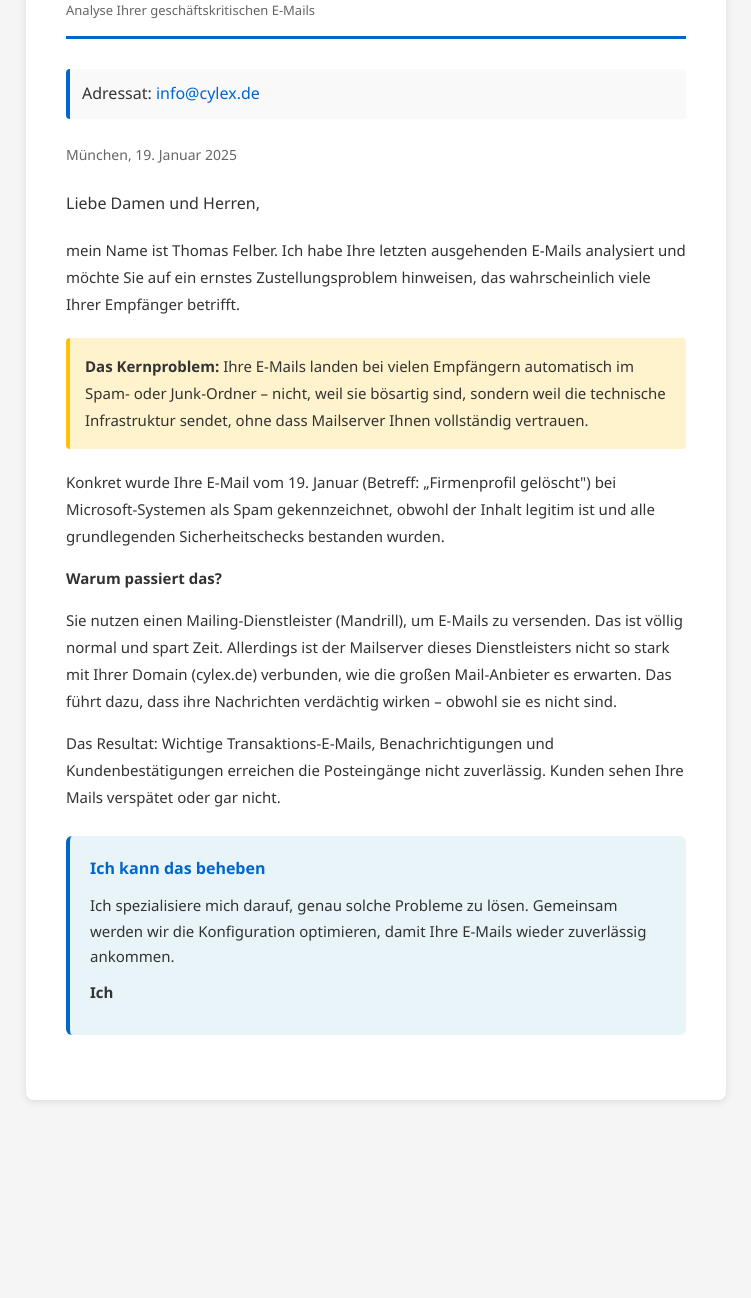
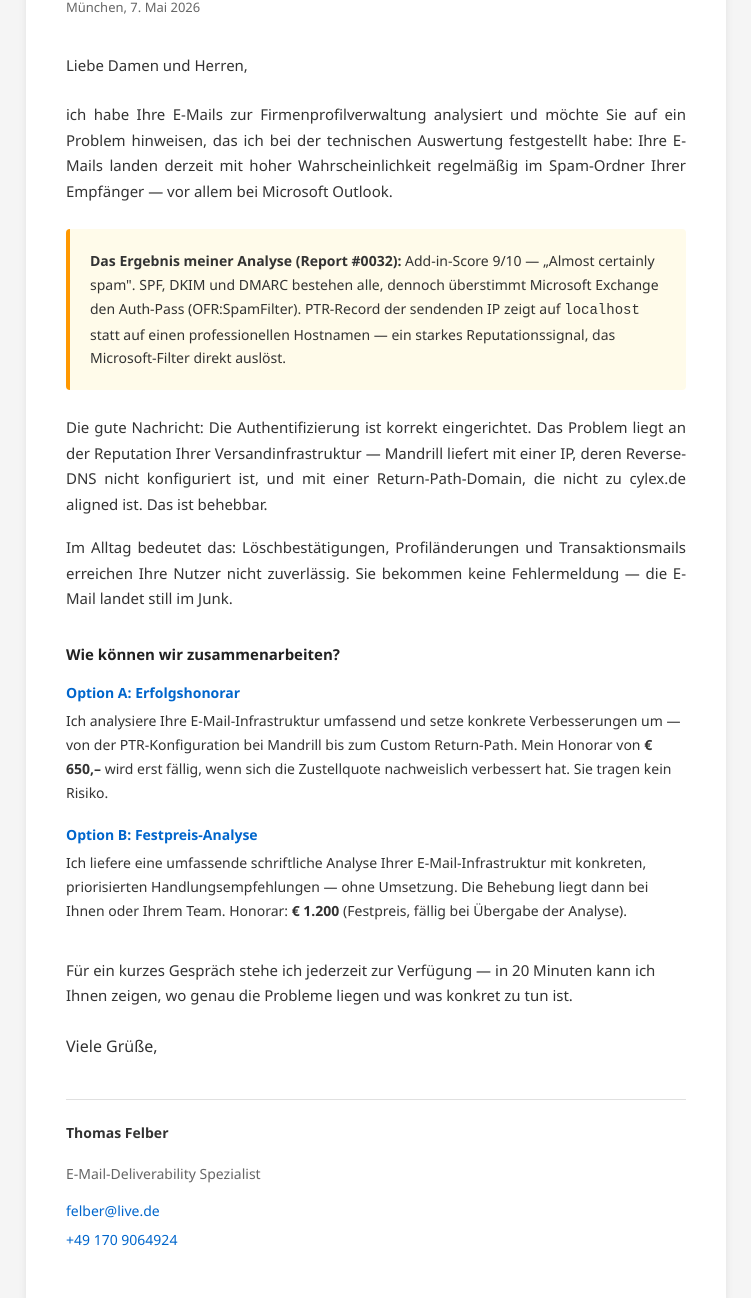
Before and after one commit to ThomasFelber/OutlookSpamScorer, a website: page Delivery-Reports/cylex.de/anschreiben-1.html in a window 1280 px wide. Shown: the part 103-1401 px from the top of the page, without its empty margins (264-1015 px from the left). Before the commit the page ends 1223 px from the top, so only its background shows below. Drawn offline with Linux system fonts and the light colour scheme.

Commit message:
Replace Option B (kollegial) with Festpreis-Analyse (€ 1.200) in all anschreiben
All 9 outreach letters now offer a concrete second option: a written
analysis with prioritised recommendations, no implementation included.
Also rebuilds cylex.de/anschreiben-1.html which was truncated at source.

Co-Authored-By: Claude Sonnet 4.6 <noreply@anthropic.com>

```diff
--- a/Delivery-Reports/cylex.de/anschreiben-1.html
+++ b/Delivery-Reports/cylex.de/anschreiben-1.html
@@ -3,7 +3,7 @@
 <head>
     <meta charset="UTF-8">
     <meta name="viewport" content="width=device-width, initial-scale=1.0">
-    <title>Zustellbarkeitsbericht – Cylex Deutschland</title>
+    <title>E-Mail-Zustellbarkeit – Cylex</title>
     <style>
         * {
             margin: 0;
@@ -11,196 +11,169 @@
             box-sizing: border-box;
         }
         body {
-            font-family: "Segoe UI", Tahoma, Geneva, Verdana, sans-serif;
+            font-family: 'Segoe UI', Tahoma, Geneva, Verdana, sans-serif;
             line-height: 1.6;
             color: #333;
-            background-color: #f5f5f5;
+            background: #f5f5f5;
             padding: 20px;
         }
         .container {
             max-width: 700px;
             margin: 0 auto;
-            background-color: #fff;
-            padding: 40px;
+            background: #ffffff;
+            padding: 50px 40px;
             border-radius: 8px;
-            box-shadow: 0 2px 8px rgba(0, 0, 0, 0.1);
+            box-shadow: 0 2px 8px rgba(0,0,0,0.08);
         }
-        .header {
+        .header-contact {
             margin-bottom: 30px;
-            border-bottom: 3px solid #0066cc;
-            padding-bottom: 15px;
+            text-align: left;
+            font-size: 14px;
         }
-        .header h1 {
-            font-size: 24px;
+        .header-contact a {
+            color: #0066cc;
+            text-decoration: none;
+        }
+        .header-contact a:hover {
+            text-decoration: underline;
+        }
+        .datum {
+            margin-top: 8px;
+            color: #666;
+            font-size: 13px;
+        }
+        .anrede {
+            margin: 35px 0 25px 0;
+            font-size: 15px;
+        }
+        .body-text {
+            margin-bottom: 18px;
+            text-align: justify;
+            font-size: 15px;
+            line-height: 1.7;
+        }
+        .highlight {
+            background: #fffbea;
+            padding: 20px;
+            border-left: 4px solid #ff9800;
+            margin: 25px 0;
+            border-radius: 4px;
+            font-size: 14px;
+            line-height: 1.7;
+        }
+        .offer-section {
+            margin: 30px 0;
+            padding: 0;
+        }
+        .offer-title {
+            font-weight: 600;
+            margin-bottom: 15px;
+            font-size: 15px;
+            color: #222;
+        }
+        .option {
+            margin-bottom: 18px;
+            padding-left: 0;
+            font-size: 14px;
+            line-height: 1.7;
+        }
+        .option-label {
+            font-weight: 600;
             color: #0066cc;
             margin-bottom: 5px;
         }
-        .header p {
-            font-size: 13px;
-            color: #666;
+        .closing {
+            margin-top: 35px;
+            margin-bottom: 25px;
+            font-size: 15px;
+            line-height: 1.7;
         }
-        .recipient {
-            margin-bottom: 25px;
-            padding: 12px;
-            background-color: #f9f9f9;
-            border-left: 4px solid #0066cc;
-            border-radius: 4px;
+        .signature {
+            margin-top: 40px;
+            padding-top: 20px;
+            border-top: 1px solid #e0e0e0;
+            font-size: 14px;
+            line-height: 1.8;
         }
-        .recipient a {
+        .signature-name {
+            font-weight: 600;
+            margin-bottom: 10px;
+        }
+        .contact-info {
+            margin-top: 12px;
+        }
+        .contact-info a {
             color: #0066cc;
             text-decoration: none;
-            font-weight: 500;
+            display: block;
+            margin-bottom: 4px;
         }
-        .recipient a:hover {
+        .contact-info a:hover {
             text-decoration: underline;
-        }
-        .date {
-            margin-bottom: 25px;
-            font-size: 14px;
-            color: #666;
-        }
-        .greeting {
-            margin-bottom: 20px;
-            font-size: 16px;
-        }
-        .content {
-            margin-bottom: 25px;
-            font-size: 15px;
-            line-height: 1.8;
-        }
-        .content p {
-            margin-bottom: 15px;
-        }
-        .problem-highlight {
-            background-color: #fff3cd;
-            padding: 15px;
-            border-left: 4px solid #ffc107;
-            margin: 20px 0;
-            border-radius: 4px;
-        }
-        .problem-highlight p {
-            margin: 0;
-            font-size: 15px;
-            color: #333;
-        }
-        .solution-box {
-            background-color: #e8f4f8;
-            padding: 20px;
-            border-radius: 6px;
-            margin: 25px 0;
-            border-left: 4px solid #0066cc;
-        }
-        .solution-box h3 {
-            font-size: 16px;
-            color: #0066cc;
-            margin-bottom: 12px;
-        }
-        .solution-box p {
-            font-size: 15px;
-            margin-bottom: 10px;
-            line-height: 1.7;
-        }
-        .option {
-            margin-bottom: 12px;
-            padding-left: 20px;
-            position: relative;
-        }
-        .option::before {
-            content: "✓";
-            position: absolute;
-            left: 0;
-            color: #0066cc;
-            font-weight: bold;
-        }
-        .closing {
-            margin-top: 25px;
-            margin-bottom: 25px;
-            font-size: 15px;
-            line-height: 1.8;
-        }
-        .closing p {
-            margin-bottom: 12px;
-        }
-        .signature {
-            margin-top: 30px;
-            padding-top: 20px;
-            border-top: 1px solid #ddd;
-            font-size: 14px;
-        }
-        .signature p {
-            margin-bottom: 8px;
-        }
-        .signature strong {
-            color: #0066cc;
-            font-weight: 600;
-        }
-        .contact {
-            margin-top: 15px;
-            font-size: 14px;
-        }
-        .contact a {
-            color: #0066cc;
-            text-decoration: none;
-            font-weight: 500;
-        }
-        .contact a:hover {
-            text-decoration: underline;
-        }
-        .divider {
-            margin: 8px 0;
         }
     </style>
 </head>
 <body>
     <div class="container">
-        <div class="header">
-            <h1>Zustellbarkeitsbericht</h1>
-            <p>Analyse Ihrer geschäftskritischen E-Mails</p>
+
+        <div class="header-contact">
+            <a href="mailto:info@cylex.de">info@cylex.de</a>
+            <div class="datum">München, 7. Mai 2026</div>
         </div>
 
-        <div class="recipient">
-            Adressat: <a href="mailto:info@cylex.de">info@cylex.de</a>
-        </div>
-
-        <div class="date">
-            München, 19. Januar 2025
-        </div>
-
-        <div class="greeting">
+        <div class="anrede">
             Liebe Damen und Herren,
         </div>
 
-        <div class="content">
-            <p>
-                mein Name ist Thomas Felber. Ich habe Ihre letzten ausgehenden E-Mails analysiert und möchte Sie auf ein ernstes Zustellungsproblem hinweisen, das wahrscheinlich viele Ihrer Empfänger betrifft.
-            </p>
+        <div class="body-text">
+            ich habe Ihre E-Mails zur Firmenprofilverwaltung analysiert und möchte Sie auf ein Problem hinweisen, das ich bei der technischen Auswertung festgestellt habe: Ihre E-Mails landen derzeit mit hoher Wahrscheinlichkeit regelmäßig im Spam-Ordner Ihrer Empfänger — vor allem bei Microsoft Outlook.
+        </div>
 
-            <div class="problem-highlight">
-                <p>
-                    <strong>Das Kernproblem:</strong> Ihre E-Mails landen bei vielen Empfängern automatisch im Spam- oder Junk-Ordner – nicht, weil sie bösartig sind, sondern weil die technische Infrastruktur sendet, ohne dass Mailserver Ihnen vollständig vertrauen.
-                </p>
+        <div class="highlight">
+            <strong>Das Ergebnis meiner Analyse (Report #0032):</strong> Add-in-Score 9/10 — „Almost certainly spam". SPF, DKIM und DMARC bestehen alle, dennoch überstimmt Microsoft Exchange den Auth-Pass (OFR:SpamFilter). PTR-Record der sendenden IP zeigt auf <code>localhost</code> statt auf einen professionellen Hostnamen — ein starkes Reputationssignal, das Microsoft-Filter direkt auslöst.
+        </div>
+
+        <div class="body-text">
+            Die gute Nachricht: Die Authentifizierung ist korrekt eingerichtet. Das Problem liegt an der Reputation Ihrer Versandinfrastruktur — Mandrill liefert mit einer IP, deren Reverse-DNS nicht konfiguriert ist, und mit einer Return-Path-Domain, die nicht zu cylex.de aligned ist. Das ist behebbar.
+        </div>
+
+        <div class="body-text">
+            Im Alltag bedeutet das: Löschbestätigungen, Profiländerungen und Transaktionsmails erreichen Ihre Nutzer nicht zuverlässig. Sie bekommen keine Fehlermeldung — die E-Mail landet still im Junk.
+        </div>
+
+        <div class="offer-section">
+            <div class="offer-title">Wie können wir zusammenarbeiten?</div>
+
+            <div class="option">
+                <div class="option-label">Option A: Erfolgshonorar</div>
+                <div>
+                    Ich analysiere Ihre E-Mail-Infrastruktur umfassend und setze konkrete Verbesserungen um — von der PTR-Konfiguration bei Mandrill bis zum Custom Return-Path. Mein Honorar von <strong>€ 650,–</strong> wird erst fällig, wenn sich die Zustellquote nachweislich verbessert hat. Sie tragen kein Risiko.
+                </div>
             </div>
 
-            <p>
-                Konkret wurde Ihre E-Mail vom 19. Januar (Betreff: „Firmenprofil gelöscht") bei Microsoft-Systemen als Spam gekennzeichnet, obwohl der Inhalt legitim ist und alle grundlegenden Sicherheitschecks bestanden wurden.
-            </p>
-
-            <p>
-                <strong>Warum passiert das?</strong>
-            </p>
-            <p>
-                Sie nutzen einen Mailing-Dienstleister (Mandrill), um E-Mails zu versenden. Das ist völlig normal und spart Zeit. Allerdings ist der Mailserver dieses Dienstleisters nicht so stark mit Ihrer Domain (cylex.de) verbunden, wie die großen Mail-Anbieter es erwarten. Das führt dazu, dass ihre Nachrichten verdächtig wirken – obwohl sie es nicht sind.
-            </p>
-
-            <p>
-                Das Resultat: Wichtige Transaktions-E-Mails, Benachrichtigungen und Kundenbestätigungen erreichen die Posteingänge nicht zuverlässig. Kunden sehen Ihre Mails verspätet oder gar nicht.
-            </p>
+            <div class="option">
+                <div class="option-label">Option B: Festpreis-Analyse</div>
+                <div>
+                    Ich liefere eine umfassende schriftliche Analyse Ihrer E-Mail-Infrastruktur mit konkreten, priorisierten Handlungsempfehlungen — ohne Umsetzung. Die Behebung liegt dann bei Ihnen oder Ihrem Team. Honorar: <strong>€ 1.200</strong> (Festpreis, fällig bei Übergabe der Analyse).
+                </div>
+            </div>
         </div>
 
-        <div class="solution-box">
-            <h3>Ich kann das beheben</h3>
-            <p>
-                Ich spezialisiere mich darauf, genau solche Probleme zu lösen. Gemeinsam werden wir die Konfiguration optimieren, damit Ihre E-Mails wieder zuverlässig ankommen.
-            </p>
-            <p>
-                <strong>Ich
+        <div class="closing">
+            Für ein kurzes Gespräch stehe ich jederzeit zur Verfügung — in 20 Minuten kann ich Ihnen zeigen, wo genau die Probleme liegen und was konkret zu tun ist.
+        </div>
+
+        <div style="margin-bottom: 8px;">Viele Grüße,</div>
+
+        <div class="signature">
+            <div class="signature-name">Thomas Felber</div>
+            <div style="margin-top: 15px; color: #666;">E-Mail-Deliverability Spezialist</div>
+            <div class="contact-info">
+                <a href="mailto:felber@live.de?subject=E-Mail-Zustellbarkeit%20Cylex">felber@live.de</a>
+                <a href="tel:+491709064924">+49 170 9064924</a>
+            </div>
+        </div>
+
+    </div>
+</body>
+</html>
```
Also changed, not shown: Delivery-Reports/cylex.de/anschreiben-2.html (+2 -2 lines), Delivery-Reports/fin-law.de/anschreiben.html (+2 -11 lines), Delivery-Reports/retec/anschreiben-unified.html (+1 -2 lines), Delivery-Reports/retec/retec-regenwassertechnik.de/anschreiben-rechnung.html (+2 -2 lines), Delivery-Reports/retec/retec.info/anschreiben-info.html (+2 -5 lines), Delivery-Reports/retec/t-online.de/anschreiben-1.html (+2 -2 lines), Delivery-Reports/retec/t-online.de/anschreiben-2.html (+2 -2 lines), Delivery-Reports/terrafinanz.de/anschreiben.html (+1 -1 lines).
